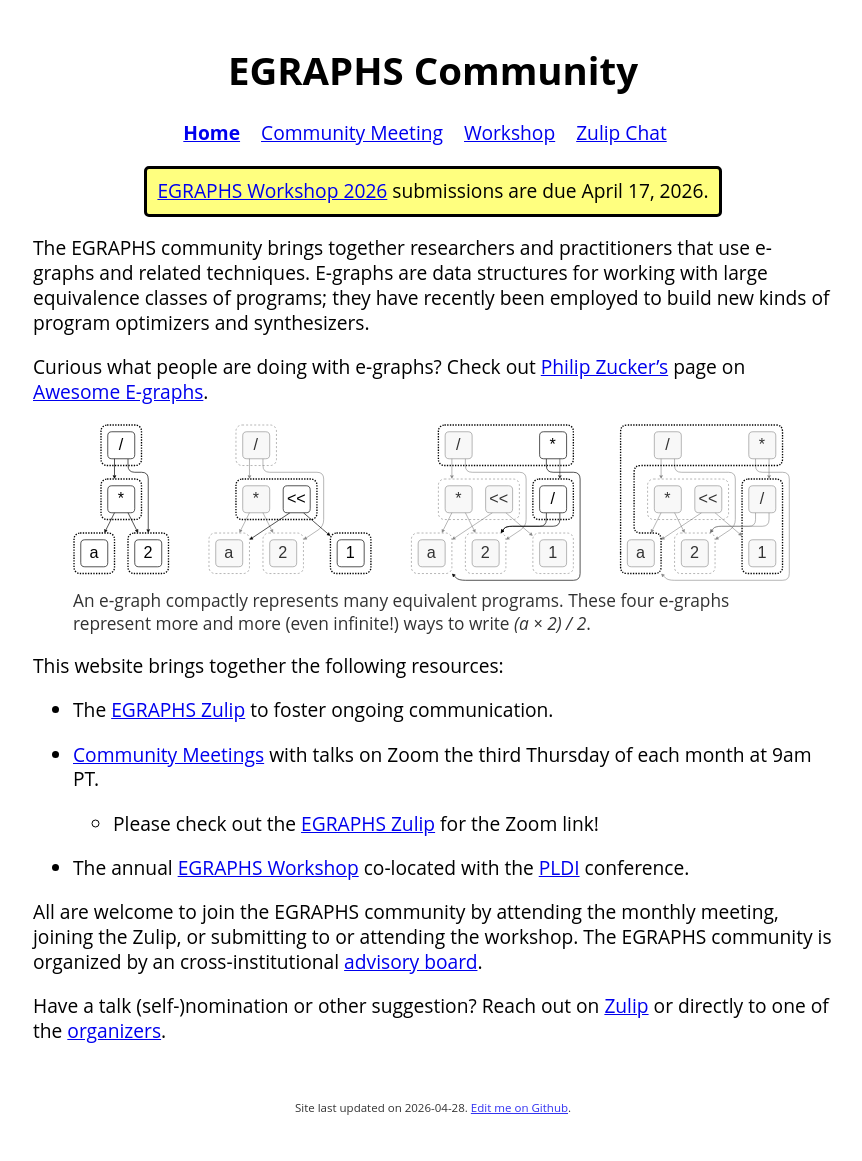
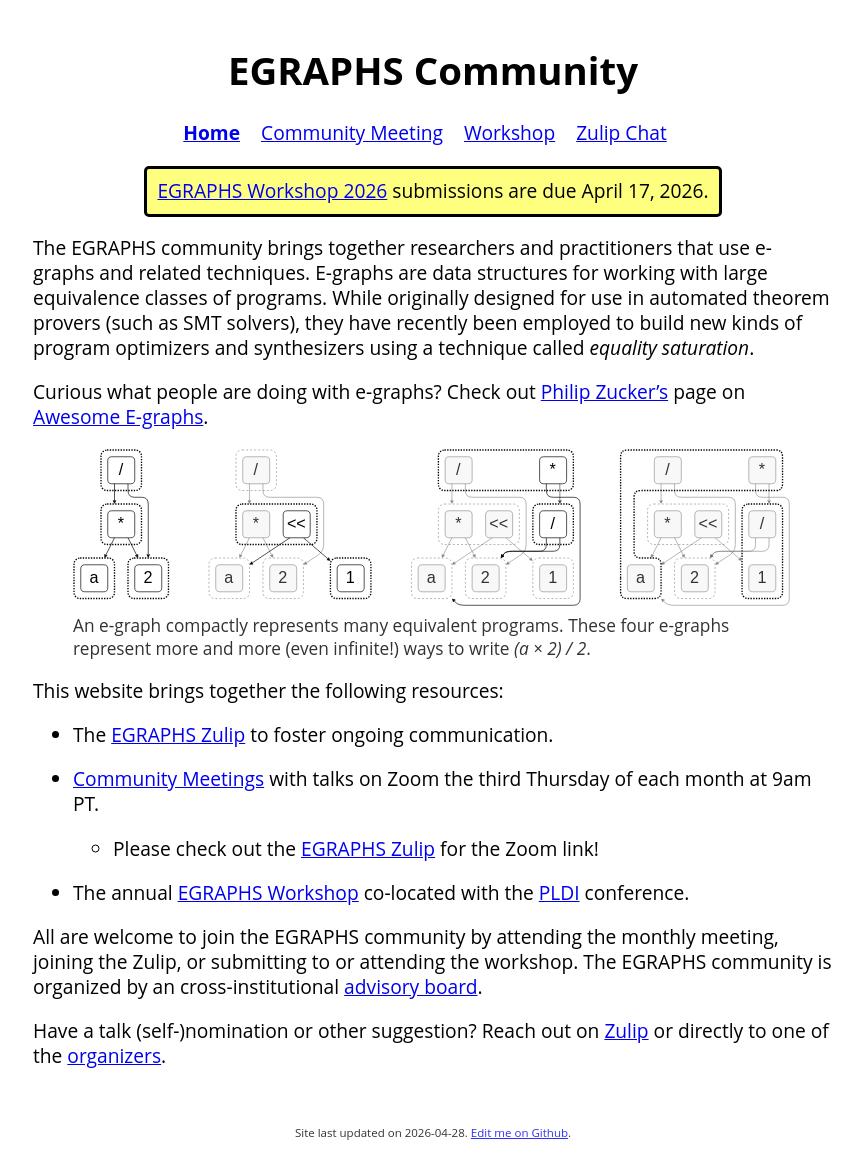
Before and after one commit to egraphs-community/egraphs-community.github.io, a Jekyll site: the page built from index.md, in a window 1280 px wide. Shown: the whole page, without its empty margins (207-1069 px from the left). Built offline with Jekyll 4.4.1, drawn with Linux system fonts in a browser that asks for light colours; before the commit the page ends 1136 px from its top, so only the background shows below that.

Commit message:
Improve clarity of e-graphs description
Clarify the description of e-graphs and their applications.

```diff
--- a/index.md
+++ b/index.md
@@ -5,9 +5,10 @@ layout: default
 The EGRAPHS community brings together researchers and practitioners
 that use e-graphs and related techniques.
 E-graphs are data structures for
- working with large equivalence classes of programs;
+ working with large equivalence classes of programs.
+While originally designed for use in automated theorem provers (such as SMT solvers),
  they have recently been employed to build new kinds of
- program optimizers and synthesizers.
+ program optimizers and synthesizers using a technique called _equality saturation_.
 
 Curious what people are doing with e-graphs?
 Check out [Philip Zucker's](https://www.philipzucker.com/) page on [Awesome E-graphs](https://github.com/philzook58/awesome-egraphs).
```
